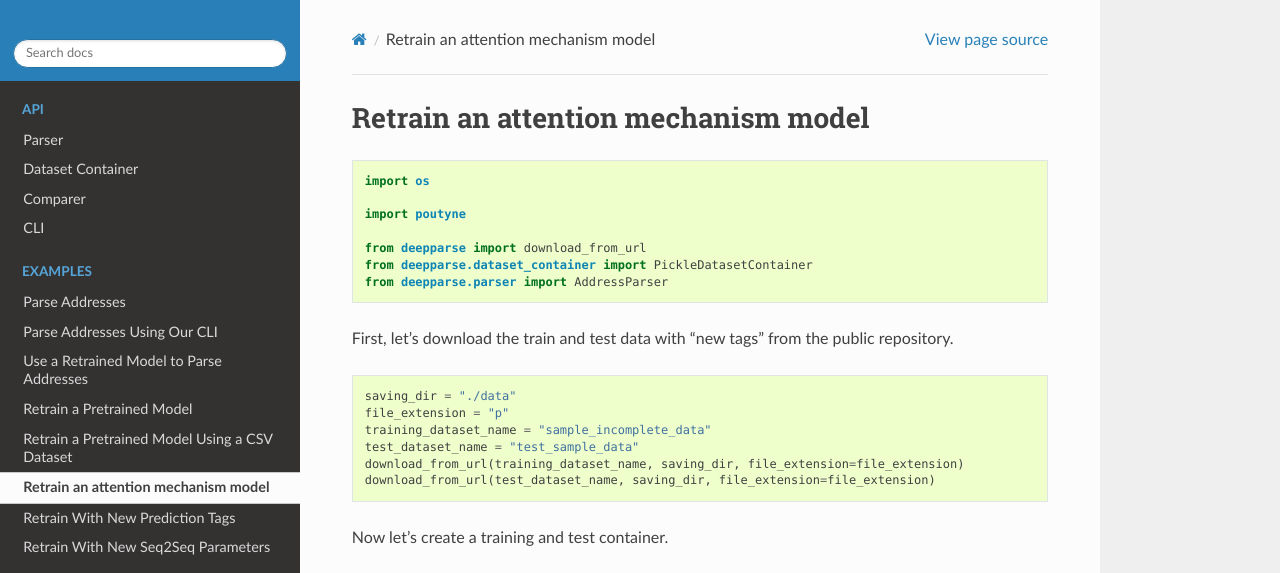
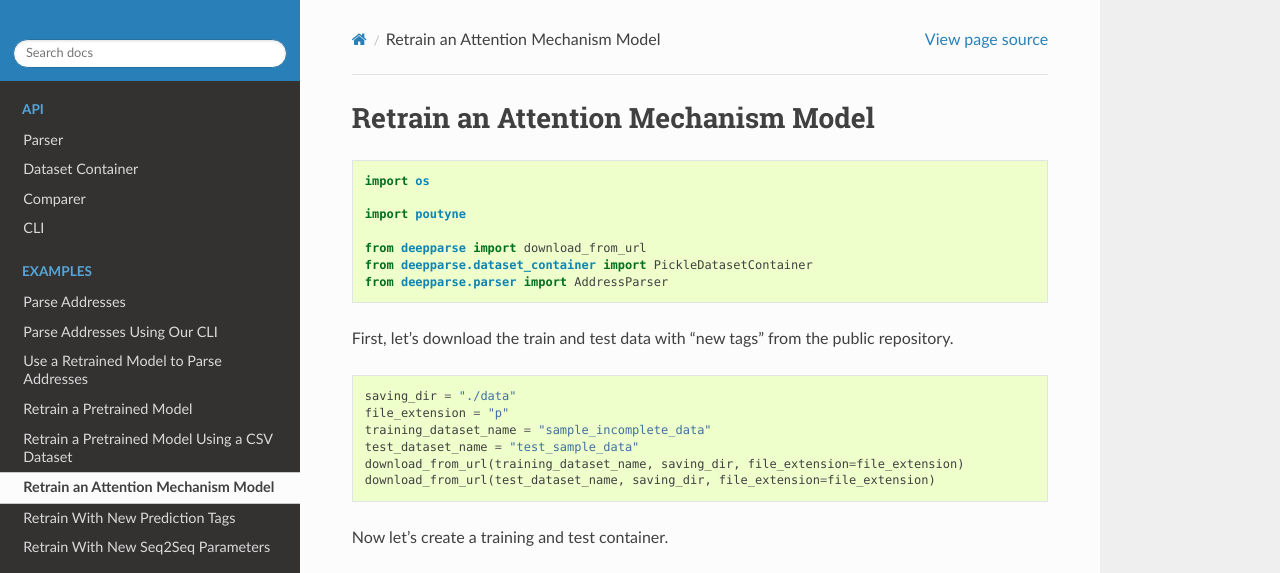
Before and after one commit to GRAAL-Research/deepparse, a Sphinx documentation site: the page built from docs/source/examples/retrain_attention_model.rst, in a window 1280 px wide and 900 px high. Shown: the top 573 px of the window. Built offline with Sphinx 7.4.7 and the Read the Docs theme 2.0.0, drawn with Linux system fonts in a browser that asks for light colours; the version number could not be read and is left out.

```diff
--- a/docs/source/examples/retrain_attention_model.rst
+++ b/docs/source/examples/retrain_attention_model.rst
@@ -1,7 +1,7 @@
 .. role:: hidden
     :class: hidden-section
 
-Retrain an attention mechanism model
+Retrain an Attention Mechanism Model
 ************************************
 
 .. code-block:: python
```
